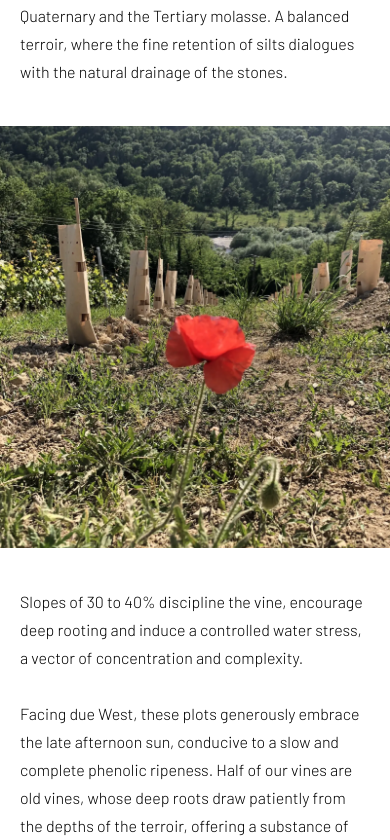
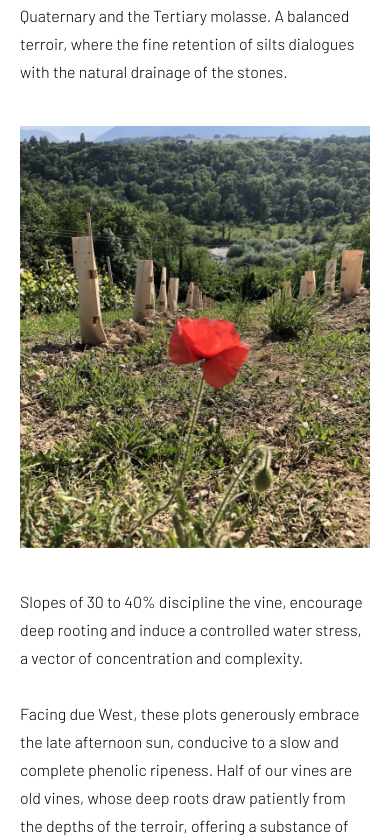
Before and after one commit to bindaa-tacitapp/domaine-simone, a Next.js app: page /en/le-domaine in a window 390 px wide. Shown: the part 1104-1944 px from the top of the page. Built offline with nearby package versions, Linux system fonts and the light colour scheme; a web font is replaced by a local one.

Commit message:
refactor(image-and-text): add horizontal margin for better responsive layout [SIM-xxxx]

```diff
--- a/src/app/components/ImageAndText/ImageAndText.tsx
+++ b/src/app/components/ImageAndText/ImageAndText.tsx
@@ -44,7 +44,7 @@ const ImageAndText = ({
       </div>
 
       <div
-        className={cn('relative h-[50vh]', {
+        className={cn('relative h-[50vh] mx-5', 'lg:mx-0', {
           'lg:order-1': reverse,
         })}
       >
```
